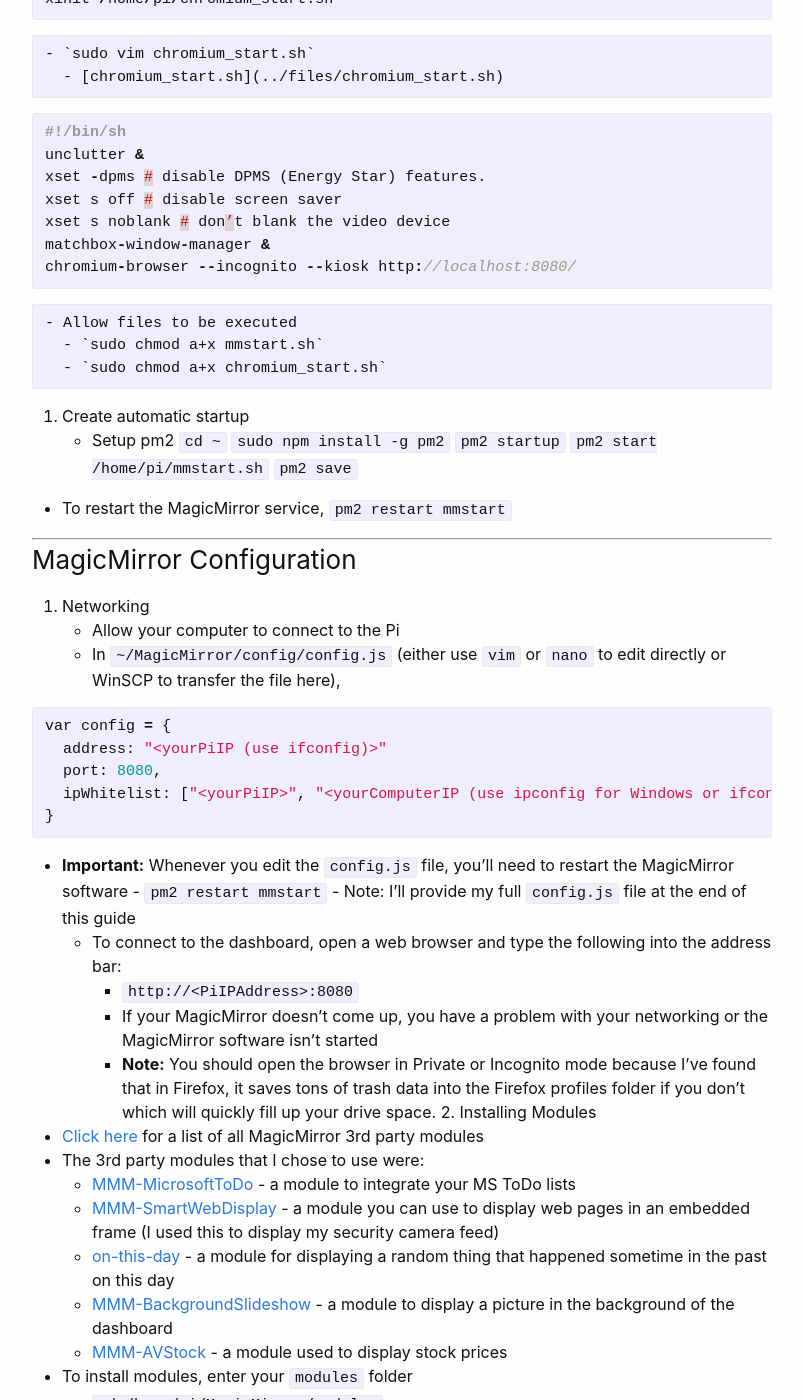
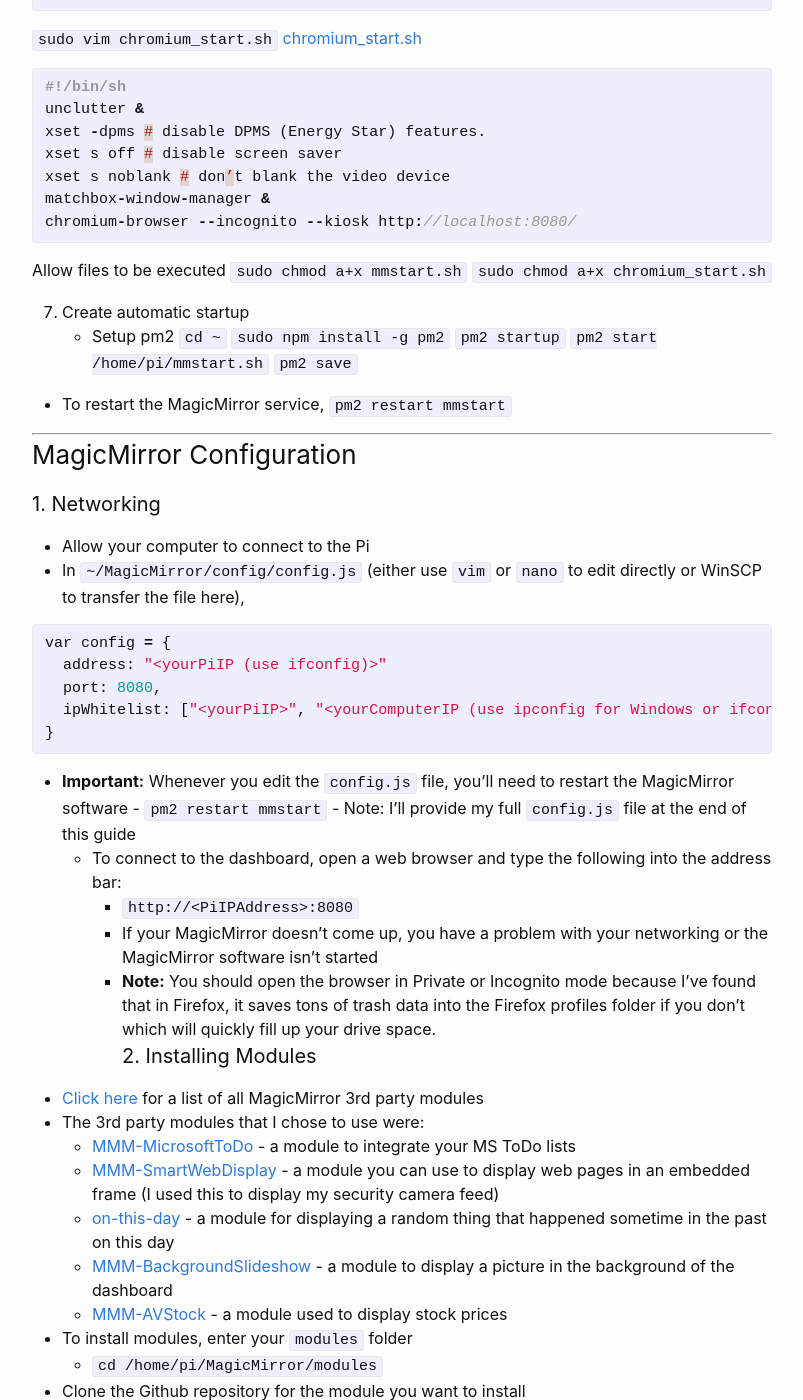
Before and after one commit to codingwatermelon/codingwatermelon.github.io, a Jekyll site: the page built from _posts/2020-09-09-how-to-make-a-magic-mirror.md, in a window 1280 px wide and 1400 px high, scrolled down 3600 px. Shown: the whole window, without its empty margins (238-1041 px from the left). Built offline with Jekyll 4.4.1, drawn with Linux system fonts in a browser that asks for light colours; some of the changed text lies outside the part shown.

Commit message:
Update 2020-09-09-how-to-make-a-magic-mirror.md

```diff
--- a/_posts/2020-09-09-how-to-make-a-magic-mirror.md
+++ b/_posts/2020-09-09-how-to-make-a-magic-mirror.md
@@ -110,8 +110,9 @@ Another note: This guide is heavily borrowed from [this guide](http://emmanuelco
 
 6. Create startup scripts
   - Note: You can create these files outside of the Pi and transfer them to your Pi using WinSCP. Otherwise, you can create them directly:
-    - `sudo vim mmstart.sh`
-      - [mmstart.sh](../files/mmstart.sh)
+
+`sudo vim mmstart.sh`
+[mmstart.sh](../files/mmstart.sh)
 
 {% highlight c %}
 #!/bin/bash
@@ -121,8 +122,8 @@ sleep 30
 xinit /home/pi/chromium_start.sh
 {% endhighlight %}
 
-    - `sudo vim chromium_start.sh`
-      - [chromium_start.sh](../files/chromium_start.sh)
+`sudo vim chromium_start.sh`
+[chromium_start.sh](../files/chromium_start.sh)
 
 {% highlight c %}
 #!/bin/sh
@@ -134,10 +135,11 @@ matchbox-window-manager &
 chromium-browser --incognito --kiosk http://localhost:8080/
 {% endhighlight %}
 
-    - Allow files to be executed
-      - `sudo chmod a+x mmstart.sh`
-      - `sudo chmod a+x chromium_start.sh`
+Allow files to be executed
+`sudo chmod a+x mmstart.sh`
+`sudo chmod a+x chromium_start.sh`
 
+{:start="7"}
 7. Create automatic startup
   - Setup pm2
       `cd ~`
@@ -152,7 +154,7 @@ chromium-browser --incognito --kiosk http://localhost:8080/
 ***
 
 ### MagicMirror Configuration
-1. Networking
+#### 1. Networking
   - Allow your computer to connect to the Pi
   - In `~/MagicMirror/config/config.js` (either use `vim` or `nano` to edit directly or WinSCP to transfer the file here),
 {% highlight c %}
@@ -169,7 +171,7 @@ var config = {
       - `http://<PiIPAddress>:8080`
       - If your MagicMirror doesn't come up, you have a problem with your networking or the MagicMirror software isn't started
       - **Note:** You should open the browser in Private or Incognito mode because I've found that in Firefox, it saves tons of trash data into the Firefox profiles folder if you don't which will quickly fill up your drive space.
-2. Installing Modules
+#### 2. Installing Modules
   - [Click here](https://github.com/MichMich/MagicMirror/wiki/3rd-party-modules) for a list of all MagicMirror 3rd party modules
   - The 3rd party modules that I chose to use were:
        - [MMM-MicrosoftToDo](https://github.com/thobach/MMM-MicrosoftToDo/) - a module to integrate your MS ToDo lists
@@ -186,7 +188,7 @@ var config = {
     - `cd <module>`
       - e.g., `cd MMM-AVStock`
     - `npm install`
-3. Configuring Modules
+#### 3. Configuring Modules
   - After installing, you'll need to edit the `config.js` file accordingly
         - The recommended configuration settings are usually included in the Github repository README file
   - Edit the `config.js` file
```
Also changed, not shown: other parts of _posts/2020-09-09-how-to-make-a-magic-mirror.md (+5 -2 lines).
